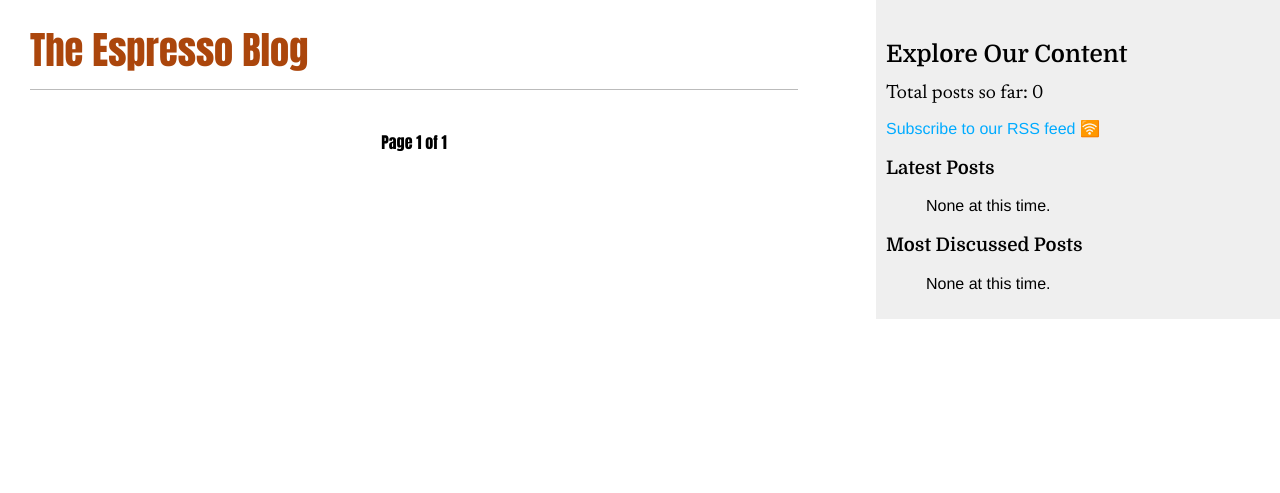
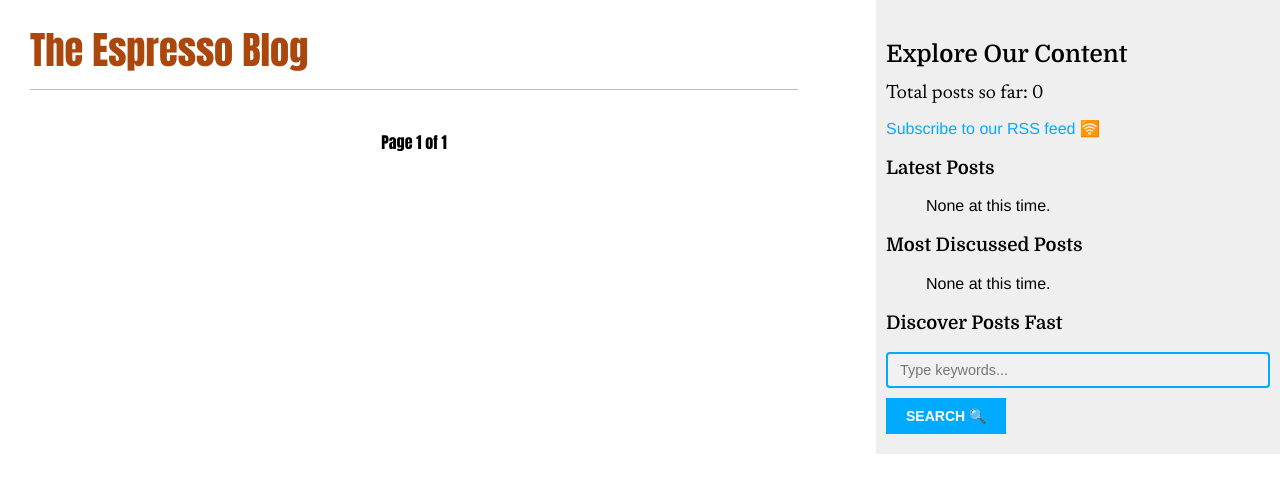
Before and after one commit to harsha-yuvaraj/Espresso-Django-Application, a Django app: page /blog/ in a window 1280 px wide. Shown: the top 493 px of the page. Run offline with Django 5.2, Linux system fonts and the light colour scheme; data that the repository does not hold is empty.

Commit message:
Search feature added - users can search by title or body text

```diff
--- a/Espresso-Blogs-Project/blog/forms.py
+++ b/Espresso-Blogs-Project/blog/forms.py
@@ -16,3 +16,6 @@ class CommentForm(forms.ModelForm):
         model = Comment
         # explicitly tell Django which fields to include in the form
         fields = ['name', 'email', 'body']
+
+class SearchForm(forms.Form):
+    query = forms.CharField()
--- a/Espresso-Blogs-Project/blog/static/css/blog.css
+++ b/Espresso-Blogs-Project/blog/static/css/blog.css
@@ -160,3 +160,20 @@ input[type=submit] {
   .card:hover {
     box-shadow: 0 8px 20px rgba(0, 0, 0, 0.2);
   }
+
+/* Search bar */
+
+.search-bar {
+    font-size: 0.9em;
+    border: 2px solid #00abff;
+    background-color: #f1f1f1;
+    padding: 8px 12px;
+    border-radius: 4px;
+    width: 100%;
+    box-sizing: border-box;
+}
+
+.search-bar:focus {
+    background-color: #ffffff; /* White background when focused */
+    outline: none; /* Remove default focus outline */
+}
--- a/Espresso-Blogs-Project/blog/templates/blog/base.html
+++ b/Espresso-Blogs-Project/blog/templates/blog/base.html
@@ -46,6 +46,13 @@
             {% endfor %}
         </ul>
 
+        <h3> <span class="domine-regular">Discover Posts Fast</span> </h3>
+        <form method="GET" action="{% url 'blog:post_search' %}">
+            <input type="text" name="query" placeholder="Type keywords..." class="search-bar">
+            <input type="submit" value="Search 🔍" />
+        </form>
+
+
     </div>
 </body>
 
--- a/Espresso-Blogs-Project/blog/urls.py
+++ b/Espresso-Blogs-Project/blog/urls.py
@@ -18,4 +18,5 @@ urlpatterns = [
     path('<int:post_id>/share/', views.post_share, name='post_share'),
     path('<int:post_id>/comment/', views.post_comment, name='post_comment'),
     path('feed/', LatestPostsFeed(), name='post_feed'),
+    path('search/', views.post_search, name='post_search'),
 ]
--- a/Espresso-Blogs-Project/blog/views.py
+++ b/Espresso-Blogs-Project/blog/views.py
@@ -4,8 +4,9 @@ from django.views.decorators.http import require_POST
 from django.views.generic import ListView
 from django.db.models import Count
 from django.core.mail import send_mail
+from django.contrib.postgres.search import SearchVector
 from taggit.models import Tag
-from .forms import EmailPostForm, CommentForm
+from .forms import EmailPostForm, CommentForm, SearchForm
 from .models import Post
 
 """
@@ -23,7 +24,6 @@ class PostListView(ListView):
 
 def post_list(request, tag_slug=None):
     all_posts = Post.published.all()
-
     tag = None
     # if tag_slug is not None, filter posts by given tag
     if tag_slug:
@@ -132,3 +132,23 @@ def post_comment(request, post_id):
                  'form': form
                 }
             )
+
+def post_search(request):
+    form, query, results = (SearchForm(), None, [])
+    if 'query' in request.GET:
+        form = SearchForm(request.GET)
+        if form.is_valid():
+            query = form.cleaned_data['query']
+            results = Post.published.annotate(
+                        search=SearchVector('title', 'body'),
+                      ).filter(search=query)
+
+    return render(
+                request,
+                'blog/post/search.html',
+                {
+                 'form': form,
+                 'query': query,
+                 'results': results
+                }
+            )
--- a/Espresso-Blogs-Project/espressso-blogs-project/settings.py
+++ b/Espresso-Blogs-Project/espressso-blogs-project/settings.py
@@ -40,7 +40,8 @@ INSTALLED_APPS = [
     'django.contrib.messages',
     'django.contrib.staticfiles',
     'django.contrib.sites',
-    'django.contrib.sitemaps', # End of django deafult apps
+    'django.contrib.sitemaps',
+    'django.contrib.postgres', # End of django deafult apps
     'anymail',
     'taggit', # End of 3rd party apps
     'blog.apps.BlogConfig', # End of local apps
```
